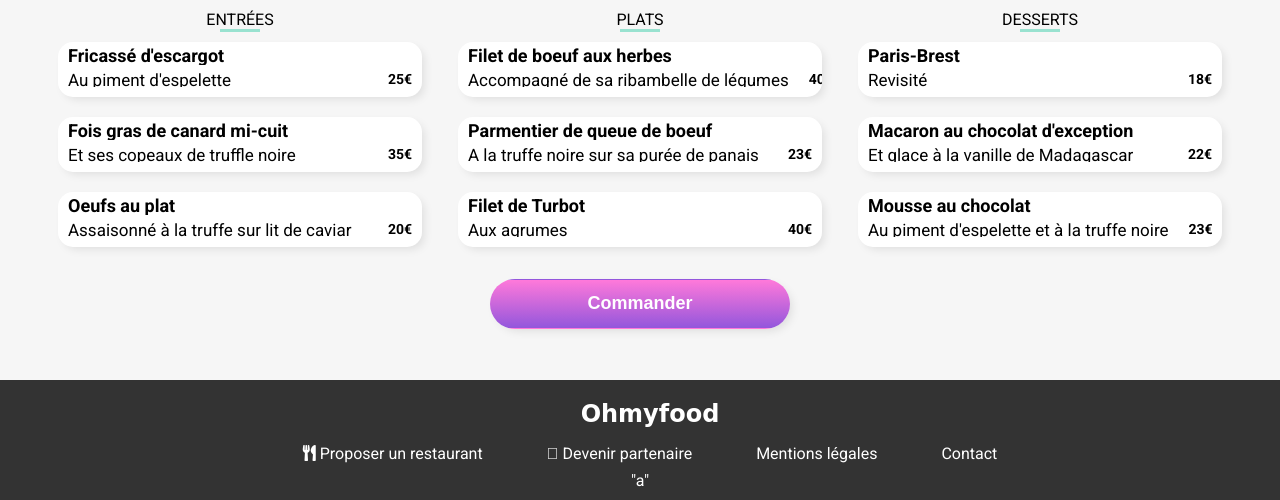
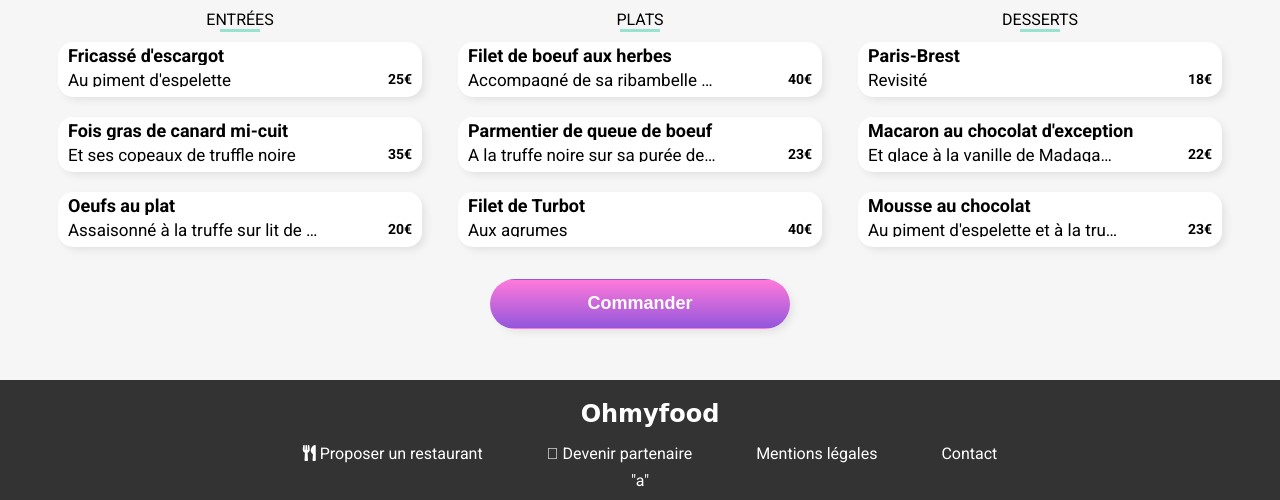
Before and after one commit to meriemrekik/MeriemRekik_3_20072021, a website: page La_palette_du_gout.html in a window 1280 px wide. Shown: the part 443-943 px from the top of the page. Drawn offline with Linux system fonts and the light colour scheme; a web font is replaced by a local one.

Commit message:
corriger w3c

```diff
--- a/La_palette_du_gout.html
+++ b/La_palette_du_gout.html
@@ -2,7 +2,7 @@
 <html lang="fr">
   <head>
     <meta charset="utf-8" />
-    <link rel="stylesheet" href="style.css" />
+    <link rel="stylesheet" href="./prefixed/style.css" />
     <link
       rel="stylesheet"
       href="https://pro.fontawesome.com/releases/v5.10.0/css/all.css"
--- a/assets/sass/components/_like.scss
+++ b/assets/sass/components/_like.scss
@@ -24,7 +24,7 @@
     opacity: 0;
     background: linear-gradient($color-secondaire, $color-primaire);
     -webkit-text-fill-color: transparent;
-    -webkit-background-clip: text;
+    background-clip: text;
   }
 
   &:hover {
--- a/assets/sass/layouts/_header.scss
+++ b/assets/sass/layouts/_header.scss
@@ -1,8 +1,6 @@
 @import "../utils/variables";
 
 header {
-  /* width: 101%;
-  left: -2px;*/
   .header__ombre {
     text-align: center;
     padding: 15px;
--- a/assets/sass/pages/_restaurants.scss
+++ b/assets/sass/pages/_restaurants.scss
@@ -153,6 +153,9 @@
                 font-size: 17px;
                 max-height: 17px;
               }
+              @include pour_ordinateur {
+                max-width: 250px;
+              }
             }
           }
 
```
Also changed, not shown: a-la-francaise.html (+1 -1 lines), la-notre-enchantee.html (+1 -1 lines), le-delice-des-sens.html (+1 -1 lines), prefixed/style.css, style.css, 1 other file.
